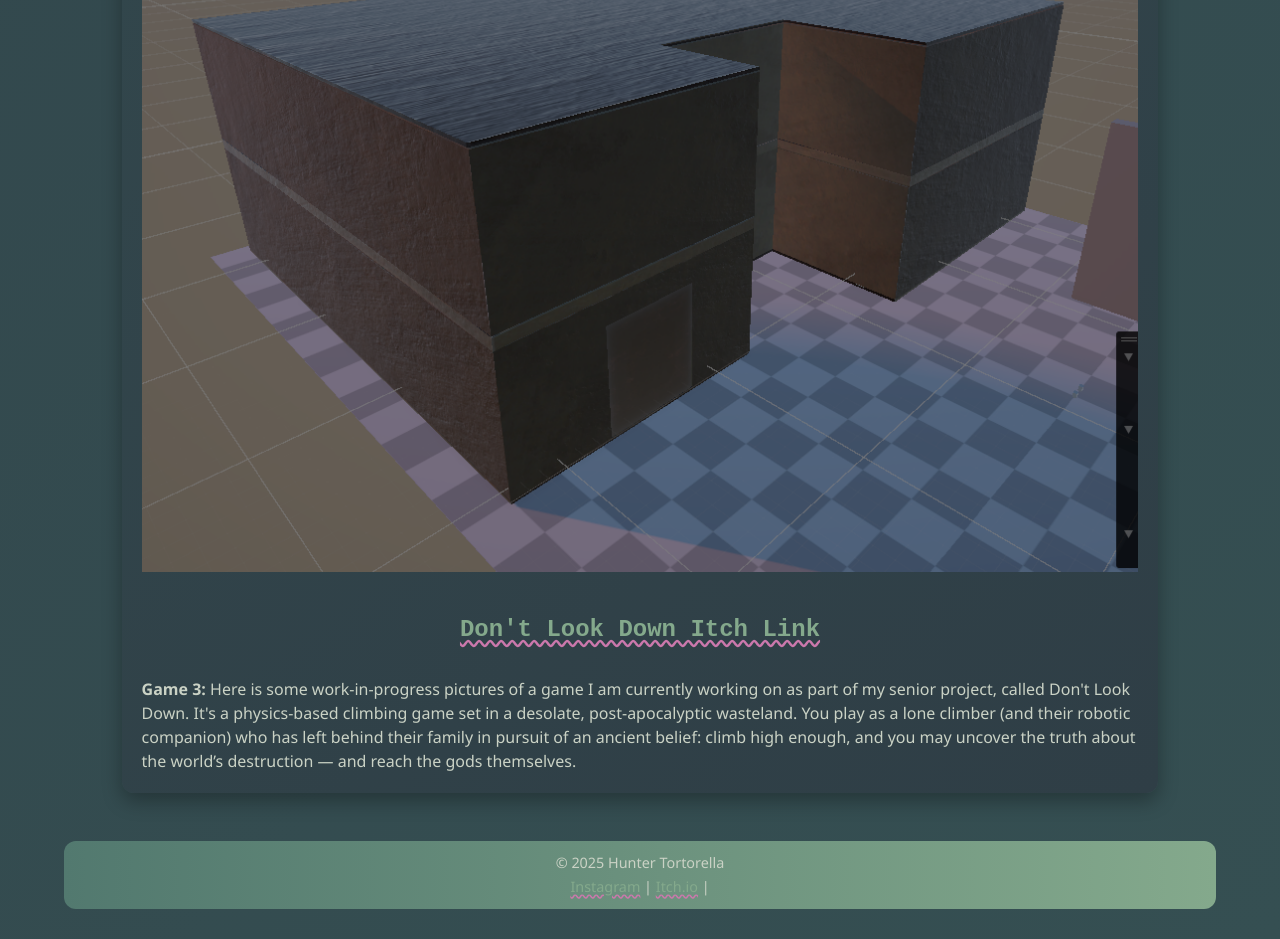
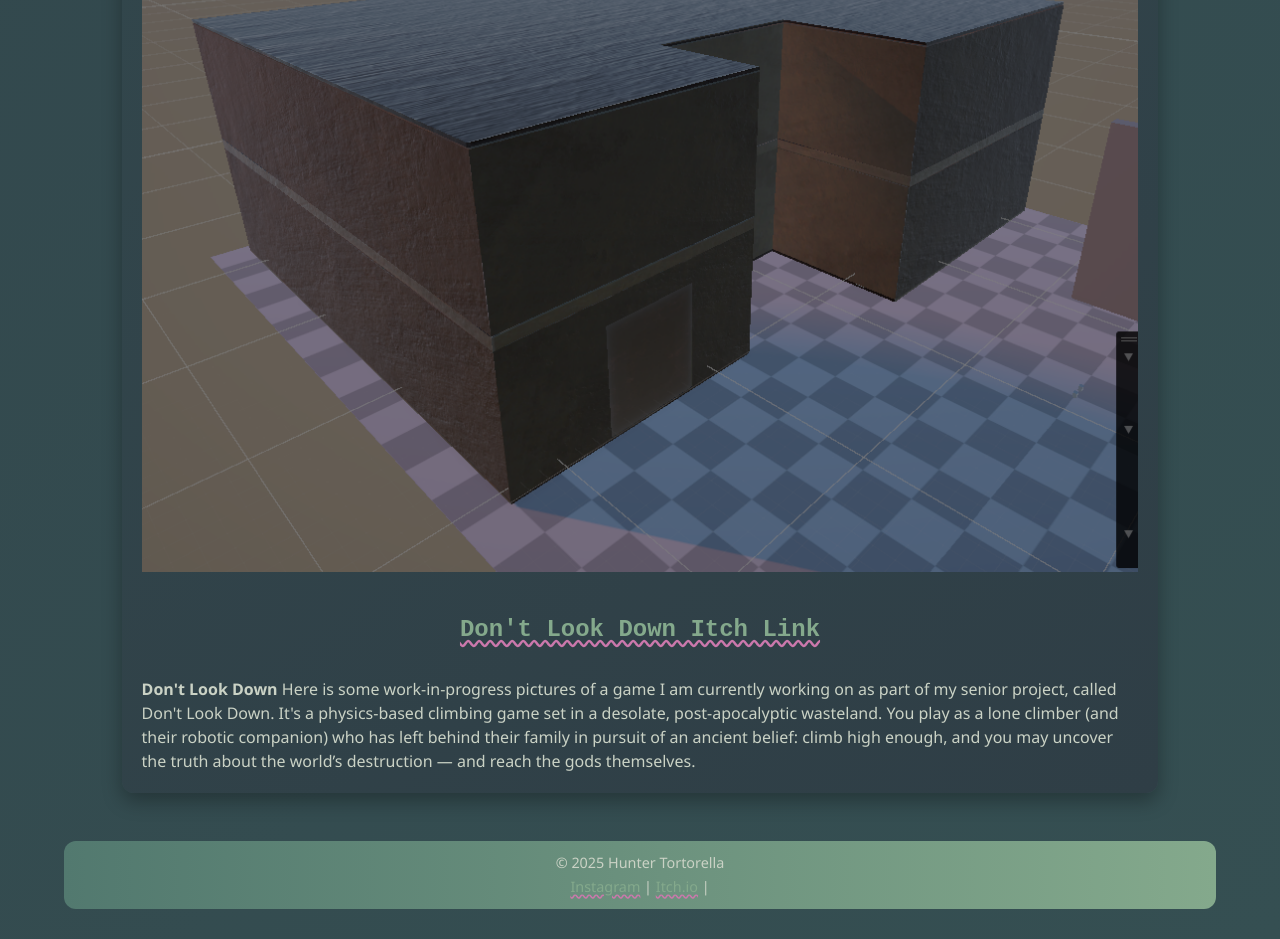
Before and after one commit to htflash/PortfolioWebsite, a plain HTML site: page dist/games.html in a window 1280 px wide. Shown: the part 3946-4885 px from the top of the page. Drawn offline with Linux system fonts and the light colour scheme.

Commit message:
found typo

```diff
--- a/dist/games.html
+++ b/dist/games.html
@@ -103,7 +103,7 @@
       <img src="Images/Demo Room 2 (1).png" alt="Demo Room 2">
       <p class="game-description">
         <h2><a href="https://htflash1.itch.io/dont-look-down" target="_blank">Don't Look Down Itch Link</a></h2>
-        <strong>Game 3:</strong> Here is some work-in-progress pictures of a game I am currently working on as part of my senior project, called Don't Look Down. It's a physics-based climbing game set in a desolate, post-apocalyptic wasteland.
+        <strong>Don't Look Down</strong> Here is some work-in-progress pictures of a game I am currently working on as part of my senior project, called Don't Look Down. It's a physics-based climbing game set in a desolate, post-apocalyptic wasteland.
 
 You play as a lone climber (and their robotic companion) who has left behind their family in pursuit of an ancient belief: climb high enough, and you may uncover the truth about the world’s destruction — and reach the gods themselves.
       </p>
```
